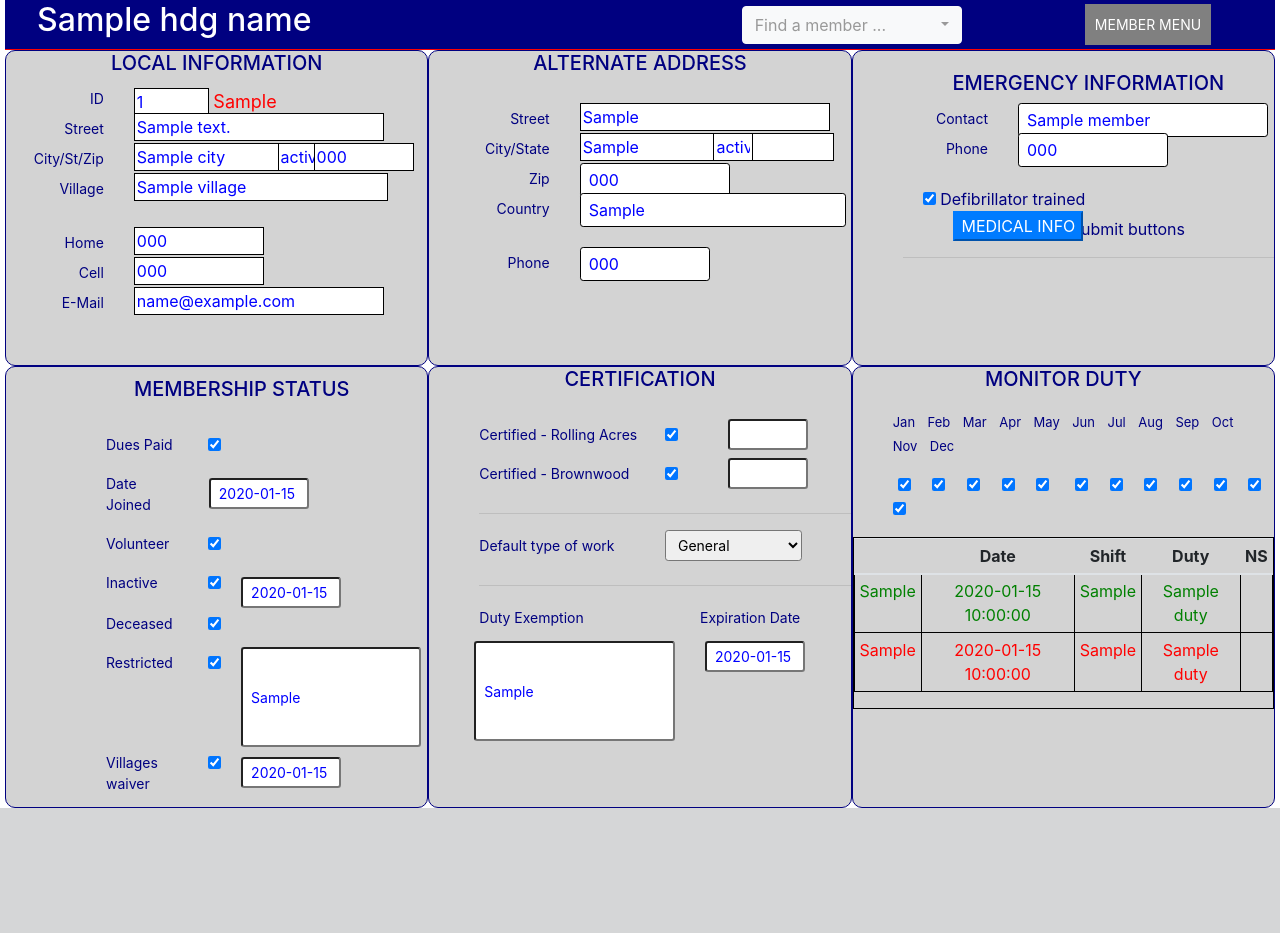
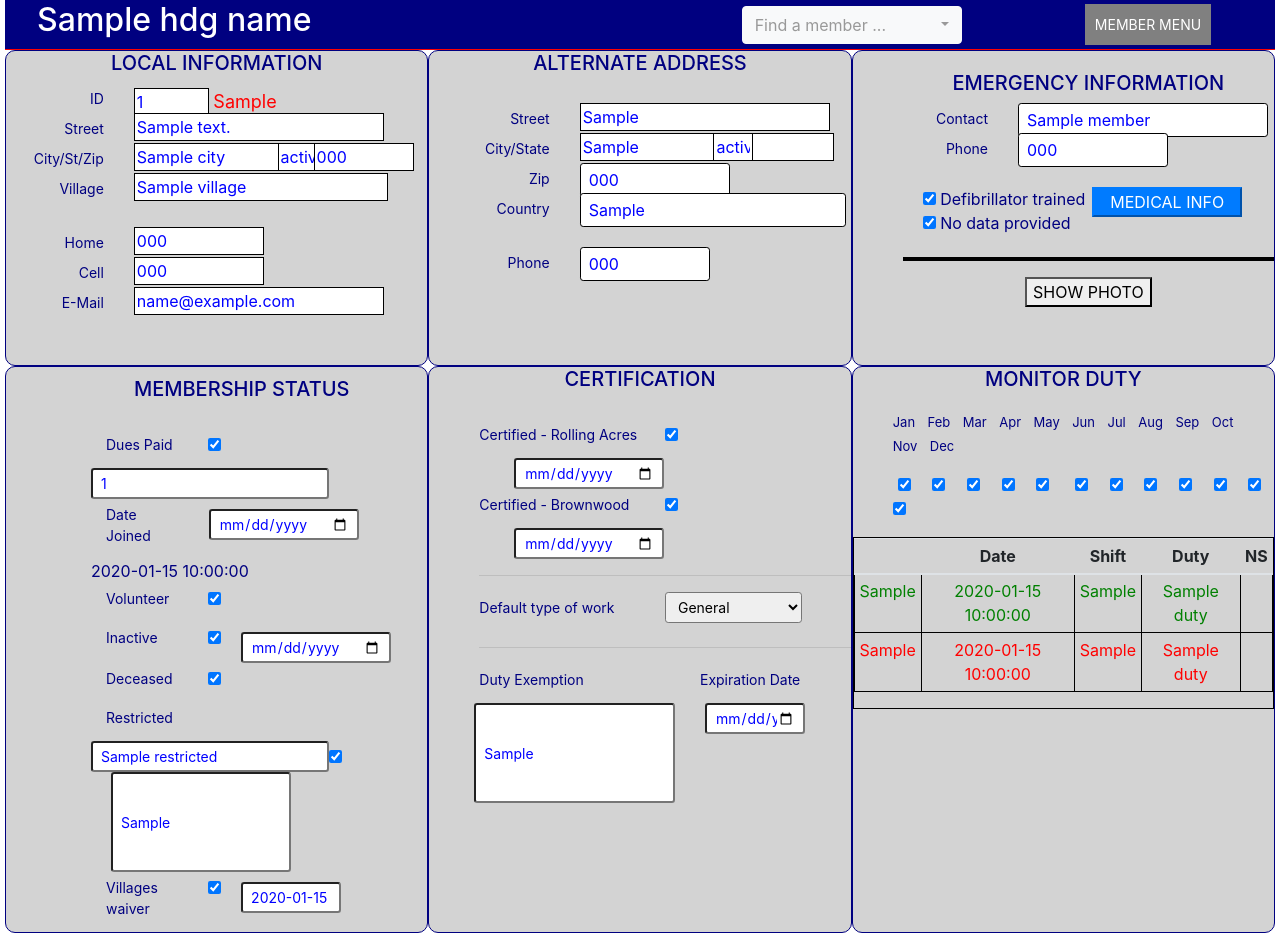
Before and after one commit to thevwc/WaitList, a Flask app: template app/templates/member.html in a window 1280 px wide. Before the commit the page ends 808 px from the top, so only its background shows below. Run offline with Flask 2, Linux system fonts and the light colour scheme; the template is opened without the code that fills it: most values are stand-ins (such as "Sample title", 1, 10 or a date in 2020); parts of the project's set-up code (start-up, migrations or seed data) failed here and were passed over; some libraries are stand-ins or nearby versions.

Commit message:
September 21, 2020 15:19PM

```diff
--- a/app/models.py
+++ b/app/models.py
@@ -66,7 +66,8 @@ class Member(db.Model):
     Deceased = db.Column(db.Boolean)
     Inactive = db.Column(db.Boolean)
     Inactive_Date = db.Column(db.DateTime)
-
+    Villages_Waiver_Signed = db.Column(db.Boolean)
+    Villages_Waiver_Date_Signed = db.Column(db.DateTime)
     Jan_resident = db.Column(db.Boolean)
     Feb_resident = db.Column(db.Boolean)
     Mar_resident = db.Column(db.Boolean)
--- a/app/routes.py
+++ b/app/routes.py
@@ -42,7 +42,8 @@ def index(villageID):
 
     # IF A VILLAGE ID WAS NOT PASSED IN DISPLAY THE INDEX.HTML FORM TO PROMPT FOR AN ID
     if villageID == None:
-        return render_template("index.html",nameArray=nameArray)
+        return render_template("member.html",member="",nameArray=nameArray)
+        # return render_template("index.html",nameArray=nameArray)
 
 
     # IF A VILLAGE ID WAS PASSED IN ...
@@ -128,10 +129,8 @@ def index(villageID):
     sqlPastDuty += "WHERE Member_ID = '" + villageID + "' and Date_Scheduled BETWEEN '" + beginDateSTR + "' and '" + todaySTR + "' "
     sqlPastDuty += "ORDER BY Date_Scheduled DESC"
     pastDuty = db.engine.execute(sqlPastDuty)
-    # print('')
-    # print('PAST DUTY')
-    # for p in pastDuty:
-    #     print(p.DateScheduled,p.AM_PM,p.Duty,p.Shop_Abbr)
+
+    print('date joined type and value - ',type(member.Date_Joined),member.Date_Joined)
 
     return render_template("member.html",member=member,hdgName=hdgName,nameArray=nameArray,emergNotes=emergNotes,expireMsg=expireMsg,futureDuty=futureDuty,pastDuty=pastDuty)
 
@@ -240,16 +239,21 @@ def saveAltAddress():
 
 @app.route('/saveEmergency', methods=['POST'])
 def saveEmergency():
-    print ('saveEmergency .................................................')
-    print('emergAction cancelled - ',request.form['emergAction'])
-
     # GET DATA FROM FORM
     memberID = request.form['memberID']
     contact = request.form['emergContact']
     phone = request.form['emergPhone']
-    defibrillator = request.form['defibrillator']
-    #noEmergData = request.form['emergNoData']
+    if request.form.get('emergDefib') == 'True':
+        defibrillatorStatus = True
+    else:
+        defibrillatorStatus = False
 
+    if request.form.get('emergNoData') == 'True':
+        noEmergData = True
+    else:
+        noEmergData = False
+
+    #  DID USER CANCEL?
     if request.form['emergAction'] == 'CANCEL':
         return redirect(url_for('index',villageID=memberID))
 
@@ -264,16 +268,14 @@ def saveEmergency():
     if member.Emerg_Phone != phone:
         member.Emerg_Phone = phone
         fieldsChanged += 1
-    print(member.Defibrillator_Trained,defibrillator)
-    if member.Defibrillator_Trained !=  defibrillator:
-        member.Defibrillator_Trained = defibrillator
+
+    if defibrillatorStatus != member.Defibrillator_Trained:
+        member.Defibrillator_Trained = defibrillatorStatus
         fieldsChanged += 1
 
-    # if member.Emerg_No_Data_Provided !=  noEmergData:
-    #     member.Emerg_No_Data_Provided = noEmergData
-    #     fieldsChanged += 1
-
-    #  add code for bit fields
+    if noEmergData != member.Emerg_No_Data_Provided:
+        member.Emerg_No_Data_Provided = noEmergData
+        fieldsChanged += 1
 
     if fieldsChanged > 0:
         try:
@@ -292,19 +294,136 @@ def saveMemberStatus():
     print('saveMemberStatus routine')
     # GET DATA FROM FORM
     memberID = request.form['memberID']
+    print('duesPaid',request.form.get('duesPaid'))
+    print('dateJoined',request.form.get('dateJoined'))
+    print('volunteer',request.form.get('volunteer'))
+    print('inactive',request.form.get('inactive'))
+    print('inactiveDate',request.form.get('inactiveDate'))
+    print('deceased',request.form.get('deceased'))
+    print('restricted',request.form.get('restricted'))
+    print('reasonRestricted',request.form.get('reasonRestricted'))
+    print('villagesWaiverSigned',request.form.get('villagesWaiverSigned'))
+    print('waiverDateSigned',request.form.get('waiverDateSigned'))
+
     if request.form['memberAction'] == 'CANCEL':
         return redirect(url_for('index',villageID=memberID))
 
+    if request.form.get('duesPaid') == 'True':
+        duesPaid = True
+    else:
+        duesPaid = False
+
+    dateJoined = request.form.get('dateJoined')
+
+    if request.form.get('restricted') == 'True':
+        restricted = True
+    else:
+        reasonRestricted = False
+
+    if request.form.get('volunteer') == 'True':
+        volunteer = True
+    else:
+        volunteer = False
+
+    if request.form.get('inactive') == 'True':
+        inactive = True
+    else:
+        inactive = False
+
+    inactiveDate = request.form.get('inactiveDate')
+
+    if request.form.get('deceased') == 'True':
+        deceased = True
+    else:
+        deceased = False
+
+    if request.form.get('restricted') == 'True':
+        restricted = True
+    else:
+        restricted = False
+
+    reasonRestricted = request.form.get('reasonRestricted')
+
+    if request.form.get('villagesWaiverSigned') == 'True':
+        villagesWaiverSigned = True
+    else:
+        villagesWaiverSigned = False
+
+    waiverDateSigned = request.form.get('waiverDateSigned')
+
+
      # GET MEMBER RECORD
     member = db.session.query(Member).filter(Member.Member_ID == memberID).first()
+    fieldsChanged = 0
 
+    if duesPaid != member.Dues_Paid:
+        logChange('Dues Paid',memberID,duesPaid,member.Dues_Paid)
+        member.Dues_Paid = duesPaid
+        fieldsChanged += 1
 
-    fieldsChanged = 0
+    if dateJoined != member.Date_Joined:
+        logChange('Date Joined',memberID,dateJoined,member.Date_Joined)
+        member.Date_Joined = dateJoined
+        fieldsChanged += 1
+
+    if volunteer != None:
+        if volunteer != member.NonMember_Volunteer:
+            logChange('Volunteer',memberID,volunteer,member.NonMember_Volunteer)
+            member.NonMember_Volunteer = volunteer
+            fieldsChanged += 1
+
+    if inactive != None:
+        if inactive != member.Inactive:
+            logChange('Inactive',memberID,inactive,member.Inactive)
+            member.Inactive = inactive
+            fieldsChanged += 1
+
+    if inactiveDate != None:
+        if inactiveDate != member.Inactive_Date:
+            logChange('Inactive Date',memberID,inactiveDate,member.Inactive_Date)
+            member.Inactive_Date = inactiveDate
+            fieldsChanged += 1
+
+    if deceased != None:
+        if deceased != member.Deceased:
+            logChange('Deceased',memberID,deceased,member.Deceased)
+            member.Deceased = deceased
+            fieldsChanged += 1
+
+    if restricted != None:
+        if restricted != member.Restricted_From_Shop:
+            logChange('Restricted',memberID,restricted,member.Restricted_From_Shop)
+            member.Restricted_From_Shop = restricted
+            fieldsChanged += 1
+
+    if reasonRestricted != None:
+        if reasonRestricted != member.Reason_For_Restricted_From_Shop:
+            logChange('Reason Restricted',memberID,reasonRestricted,member.Reason_For_Restricted_From_Shop)
+            member.Reason_For_Restricted_From_Shop = reasonRestricted
+            fieldsChanged += 1
+
+    if villagesWaiverSigned != None:
+        if villagesWaiverSigned != member.Villages_Waiver_Signed:
+            logChange('Waiver Signed',memberID,villagesWaiverSigned,member.Villages_Waiver_Signed)
+            member.Villages_Waiver_Signed = villagesWaiverSigned
+            fieldsChanged += 1
+
+    if waiverDateSigned != None:
+        if waiverDateSigned != member.Villages_Waiver_Date_Signed:
+            logChange('Waiver - Date Signed',memberID,waiverDateSigned,member.Villages_Waiver_Date_Signed)
+            member.Villages_Waiver_Date_Signed = waiverDateSigned
+            fieldsChanged += 1
+
     if fieldsChanged > 0:
         try:
             db.session.commit()
+            print ("Changes successful")
             flash("Changes successful","success")
+        # except SQLAlchemyError as e:
+        #     error = str(e.__dict__['orig'])
+        #     return error
         except Exception as e:
+            print ("Changes NOT successful\n",e)
             flash("Could not update member data.","danger")
             db.session.rollback()
 
@@ -470,3 +589,15 @@ def processNoteToMember():
         response += "/nEmail sent."
 
     return make_response (f"{response}")
+
+
+def logChange(colName,memberID,beforeData,afterData):
+    # get staff ID, date, write change
+    print('log - ',colName,"|",memberID,"|",beforeData,"|",afterData),"|"
+    return
+
+@app.route("/newMemberApplication")
+def newMemberApplication():
+    todays_date = datetime.today()
+    todaySTR = todays_date.strftime('%m-%d-%Y')
+    return render_template("newMemberApplication.html")
--- a/app/static/css/member.css
+++ b/app/static/css/member.css
@@ -130,7 +130,9 @@ input {
     border: 1px solid black;
     font-size:16px;
 }
-
+.emergencyInfo hr {
+    border: 2px solid black;
+}
 .monthInputs li {
     display:inline;
     text-decoration: none;
@@ -275,3 +277,12 @@ table th {
   /* body {
       line-height: .50 !important;
   } */
+  #memberImgID {
+      border:1px solid black;
+  }
+  #imagemodal {
+      border: 1px solid red;
+  }
+  .showPhoto {
+      text-align: center;
+  }
--- a/app/static/js/member.js
+++ b/app/static/js/member.js
@@ -47,7 +47,7 @@ emergencyInfo.addEventListener('change',emergencyDataChanged);
 membershipInfo.addEventListener('change',membershipDataChanged);
 certificationInfo.addEventListener('change',certificationDataChanged);
 monitorDutyInfo.addEventListener('change',monitorDutyDataChanged);
-
+// showPhotoBtn.addEventListener('click','setPhotoSrc');
 // MODAL EVENT LISTENERS
 document.getElementById("cancelNoteID").addEventListener("click",cancelNote)
 document.getElementById("processMsgID").addEventListener("click",processNote)
@@ -76,8 +76,6 @@ document.querySelector('#dues').onclick = function(ev) {
 }
 // CHECK BOX LISTENERS
 document.getElementById('defibrillatorID').onclick = function(ev) {
-    alert('defibrillator clicked ')
-    console.log('checked - ' + ev.target.checked)
     if (ev.target.checked) {
         document.getElementById('defibrillatorID').value='True'
     }
@@ -85,6 +83,16 @@ document.getElementById('defibrillatorID').onclick = function(ev) {
         document.getElementById('defibrillatorID').value='False'
     }
 }
+
+document.getElementById('noEmergDataID').onclick = function(ev) {
+    if (ev.target.checked) {
+        document.getElementById('noEmergDataID').value='True'
+    }
+    else {
+        document.getElementById('noEmergDataID').value='False'
+    }
+}
+
 
 // RETRIEVE LOCAL STORAGE VALUES
 if (!localStorage.getItem('staffID')) {
@@ -380,3 +388,20 @@ function showMedicalInfo() {
 //     alert('emergCancelBtn clicked')
 //     $("#emergencyID").modal("hide");
 // });
+// function setPhotoSrc() {
+//     photo = document.getElementsByClassName('memberImgID')
+//     photo.src = "{{ url_for('static', filename='memberPhotos/" + currentMemberID + ".jpg') }}"
+// }
+function showHidePhoto(objBtn) {
+    photo = document.getElementById('memberImgID')
+    memberID = document.getElementById('memberID').value
+    if (objBtn.innerHTML == 'SHOW PHOTO'){
+        objBtn.innerHTML = 'HIDE PHOTO'
+        photo.src = "/static/memberPhotos/" + memberID + ".jpg "
+        photo.style.display='inline'
+    }
+    else {
+        objBtn.innerHTML = 'SHOW PHOTO'
+        photo.style.display='none'
+    }
+}
--- a/app/templates/member.html
+++ b/app/templates/member.html
@@ -31,6 +31,7 @@
                     <button onclick="myFunction()" class="dropbtn">MEMBER MENU</button>
                     <div id="myDropdown" class="dropdown-content">
                       <a  onclick='noteRoutine()'>Note to Member</a>
+                      <a class='dropdown-item' href="{{ url_for('newMemberApplication')}}">New Member Application</a>
                       <a class='dropdown-item disabled'href="#dues">Pay Dues</a>
                       <a class='dropdown-item disabled'href="#classes">Class Signup</a>
                     </div>
@@ -166,8 +167,8 @@
         <!-- EMERGENCY INFORMATION -->
         <div id="emergencyID" class="emergencyInfo panel" style="padding-left:50px;padding-top:20px">
             <h5>EMERGENCY INFORMATION</h5>
+            <img id="memberImgID" src="" alt="No photo" width="400" height="300" style=display:none>
             <form method='POST' action="/saveEmergency" >
-
                 <div class="row">
                     <label class="control-label col-sm-3 col-form-label-sm">Contact</label>
                     <div class="col-sm-9">
@@ -184,37 +185,29 @@
                 <br>
 
                 <div class="row">
-                    <div class='col-sm-7'>
-                        <!-- <label class="control-label col-sm-3 col-form-label-sm" for="defibrillator">Defibrillator trained </label>  -->
-                        <!-- <label for="defibrillator">  Defibrillator trained</label> -->
-                        <input id='defibrillatorID' name="defibrillator" type="checkbox"  {% if member.Defibrillator_Trained %} checked {% endif %} value="{{member.Defibrillator_Trained}}">
-                        <span> Defibrillator trained</span>
-                        <!-- <input id='noEmergDataID' name="emergNoData" type="checkbox"  {% if member.Emerg_No_Data_Provided %} checked {% endif %}value="{{member.Emerg_No_Data_Provided}}">
-                        <label for="noEmergDataID">  No data provided</label> -->
+                    <div class='col-sm-8'>
+                        <input id='defibrillatorID' name="emergDefib" type="checkbox"  {% if member.Defibrillator_Trained %} checked {% endif %} value="{{member.Defibrillator_Trained}}">
+                        <span> Defibrillator trained</span><br>
+                        <input id='noEmergDataID' name="emergNoData" type="checkbox"  {% if member.Emerg_No_Data_Provided %} checked {% endif %}value="{{member.Emerg_No_Data_Provided}}">
+                        <span> No data provided</span>
                     </div>
-                    <div class='col-sm-6'>
-                        <button id="medicalModalBtn" class="btn-primary" style=float:right>MEDICAL INFO</button>
+                    <div class='col-sm-3'>
+                        <button id="medicalModalBtn" class="btn-primary" style=float:right;width:150px>MEDICAL INFO</button>
                     </div>
                 </div>
-
+                <br>
                 <div style=padding-left:100px>
                     <input type="hidden" class="memberID" name="memberID" value={{member.Member_ID}}>
                     <button id="emergSaveBtn" type="submit" name="emergAction" class="btn-primary" style=float:right;display:none value="SAVE">SAVE</button>
                     <button id="emergCancelBtn" type="submit" name="emergAction" class="btn-default" style=float:right;margin-right:20px;display:none value="CANCEL">CANCEL</button>
-                    <!-- <button id="cancelBtn" type="text" >Cancel</button> -->
-                    <!-- redirect(url_for('index',villageID=memberID)) -->
-                    below submit buttons
                 </div>
             </form>
             <hr>
+            <div class='showPhoto'>
+                <button id='showPhotoBtn' onclick='showHidePhoto(this)' >SHOW PHOTO</button>
+            </div>
         </div>
-        <!-- <div class="row">
-            <div class="col-sm-3" >
-                <div class="thumbnail center" style="margin-left: 200px;">
-                    <img id="memberImgID" src="{{ url_for('static', filename='memberPhotos/604875.jpg') }}" alt="No photo" width="100%">
-                </div>
-            </div>
-        </div> -->
+
 
         <!-- MEMBERSHIP STATUS -->
         <div id="membershipID" class="membershipInfo panel">
@@ -223,12 +216,13 @@
                 <div class="row">
                     <label class="control-label col-sm-4 col-form-label-sm">Dues Paid</label>
                     <input id="dues" type="checkbox" class="form-control-sm" name="duesPaidChk" {% if member.Dues_Paid %} checked {% endif %} value={{member.Dues_Paid}}>
-                    <input id="duesText" type="hidden" class="form-control-sm" name="duesPaid" value="{{member.Dues_Paid}}">
+                    <input id="duesText" type="text" class="form-control-sm" name="duesPaid" value="{{member.Dues_Paid}}">
 
                 </div>
                 <div class="row">
                     <label class="control-label col-sm-3 col-form-label-sm">Date Joined</label>
-                    <input type="text" class="form-control-sm" style="width:100px;margin-top:10px;margin-left:30px" name="dateJoined" value="{{member.Date_Joined}}">
+                    <input type="date" class="form-control-sm" style="width:150px;margin-top:10px;margin-left:30px" name="dateJoined" value="{{member.Date_Joined}}">
+                    {{member.Date_Joined}}
                 </div>
 
                 <div class="row">
@@ -240,7 +234,7 @@
                 <div class="row">
                     <label class="control-label col-sm-4 col-form-label-sm">Inactive</label>
                     <input type="checkbox" class="form-control-sm"  name="inactive" {% if member.Inactive %} checked {% endif %}value="{{member.Inactive}}">
-                    <input type="text" class="form-control-sm" style="width:100px;margin-left:20px;margin-top:10px" name="inactiveDate" placeholder="inactive" value="{{member.Inactive_Date}}">
+                    <input type="date" class="form-control-sm" style="width:150px;margin-left:20px;margin-top:10px" name="inactiveDate" placeholder="inactive" value="{{member.Inactive_Date}}">
                 </div>
 
                 <div class="row">
@@ -250,7 +244,7 @@
 
                 <div class="row">
                     <label class="control-label col-sm-4 col-form-label-sm">Restricted</label>
-                    <input type="hidden" class="form-control-sm" name="restricted" value="{{member.Restricted}}">
+                    <input type="text" class="form-control-sm" name="restricted" value="{{member.Restricted}}">
                     <input type="checkbox" class="form-control-sm" name="restrictedCheckbox" {% if member.Restricted_From_Shop %} checked {% endif %}value="{{member.Restricted_From_Shop}}">
                     <input type="text" class="form-control-sm" style="height:100px;width:180px;margin-left:20px" name="reasonRestricted" placeholder="Enter reason ..." value="{{member.Reason_For_Restricted_From_Shop}}">
                 </div>
@@ -259,7 +253,7 @@
                     <label class="control-label col-sm-4 col-form-label-sm">Villages waiver</label>
                         <input type="hidden" class="form-control-sm" name="villagesWaiverSigned" value="{{member.Villages_Waiver_Signed}}">
                         <input type="checkbox" class="form-control-sm" name="villagesWaiverCheckbox" {% if member.Villages_Waiver_Signed %} checked {% endif %}value="{{member.Villages_Waiver_Signed}}">
-                        <input type="text" class="form-control-sm" style="width:100px;margin-left:20px;margin-top:10px" name="vwaiverDate" value="{{member.Villages_Waiver_Signed_Date}}">
+                        <input type="text" class="form-control-sm" style="width:100px;margin-left:20px;margin-top:10px" name="waiverDateSigned" value="{{member.Villages_Waiver_Signed_Date}}">
                 </div>
 
                 <div style=padding-left:100px>
@@ -280,14 +274,14 @@
                     <label class="control-label col-sm-6 col-form-label-sm">Certified - Rolling Acres</label>
                     <input type="hidden" class="form-control-sm" style="width:130px" readonly name="certifiedRAhidden value="{{member.Certified}}">
                     <input type="checkbox" class="form-control-sm" name="certifiedRA" {% if member.Certified %} checked {% endif %} readonly value="{{member.Certified}}">
-                    <input type="text" class="form-control-sm" style="width:80px;margin-left:50px" name="certifiedRAdate value="{{member.Certification_Training_Date}}">
+                    <input type="date" class="form-control-sm" style="width:150px;margin-left:50px" name="certifiedRAdate value="{{member.Certification_Training_Date}}">
                 </div>
 
                 <div class="row">
                     <label class="control-label col-sm-6 col-form-label-sm">Certified - Brownwood</label>
                     <input type="hidden" class="form-control-sm"  name="certifiedBWhidden readonly value="{{member.Certified_2}}">
                     <input type="checkbox" class="form-control-sm" name="certifiedBW" {% if member.Certified_2 %} checked {% endif %} readonly value="{{member.Certified_2}}">
-                    <input type="text" class="form-control-sm" style="width:80px;margin-left:50px" name="certifiedBWdate value="{{member.Certification_Training_Date_2}}">
+                    <input type="date" class="form-control-sm" style="width:150px;margin-left:50px" name="certifiedBWdate value="{{member.Certification_Training_Date_2}}">
                 </div>
                 <hr>
                 <div class="row">
@@ -313,7 +307,7 @@
                 </div>
                 <div class="row">
                     <input type="text" class="form-control-sm col-sm-6" style="height:100px;width:100px;margin-left:10px" name="exemption" value="{{member.Monitor_Duty_Waiver_Reason}}">
-                    <input type="text" class="form-control-sm col-sm-3" style="width:60px;margin-left:30px" name="exemption" value="{{member.Monitor_Duty_Waiver_Expiration_Date}}">
+                    <input type="date" class="form-control-sm col-sm-3" style="width:60px;margin-left:30px" name="exemption" value="{{member.Monitor_Duty_Waiver_Expiration_Date}}">
                 </div>
                 <div style=padding-left:100px>
                     <input type="hidden" class="memberID" name="memberID" value={{member.Member_ID}}>
@@ -346,8 +340,6 @@
 
                 <div id = "monthCheckboxesID" class="monthCheckboxes" style="margin:0; padding:0">
                     <ul>
-                        <!-- <li><input type="checkbox" name='janResident' {% if member.Jan_resident %} checked value=True
-                            {% else %} value=False {% endif %} ></li> -->
                         <li>
                             <input type="checkbox" id='jan' style=margin-left:5px name='janResident' {% if member.Jan_resident %} checked {% endif %} value='janResidentValue'>
                             <input type="hidden" id='janResidentValue' name='jan' value="{{ member.Jan_resident }}">
```
Also changed, not shown: app/templates/newMemberApplication.html (added, +23 -0 lines), 1 other file.
